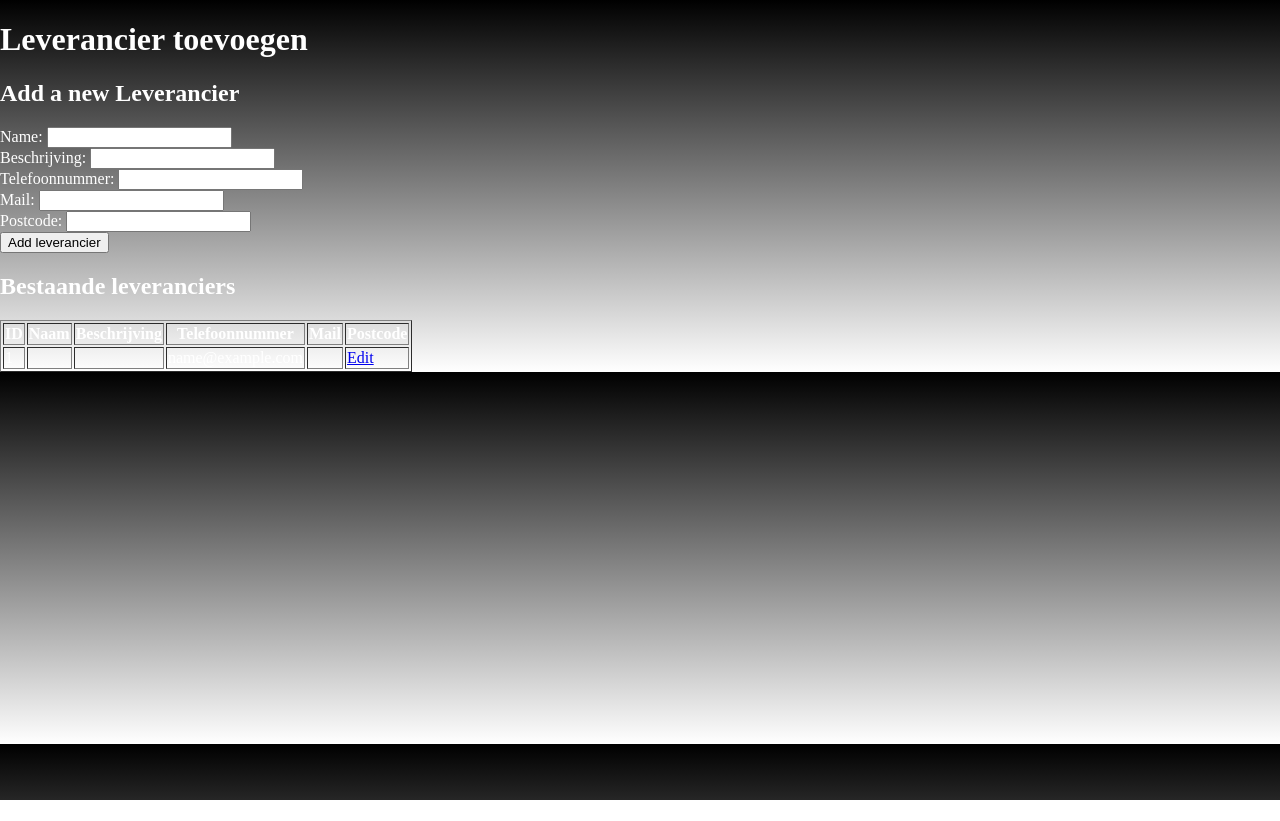
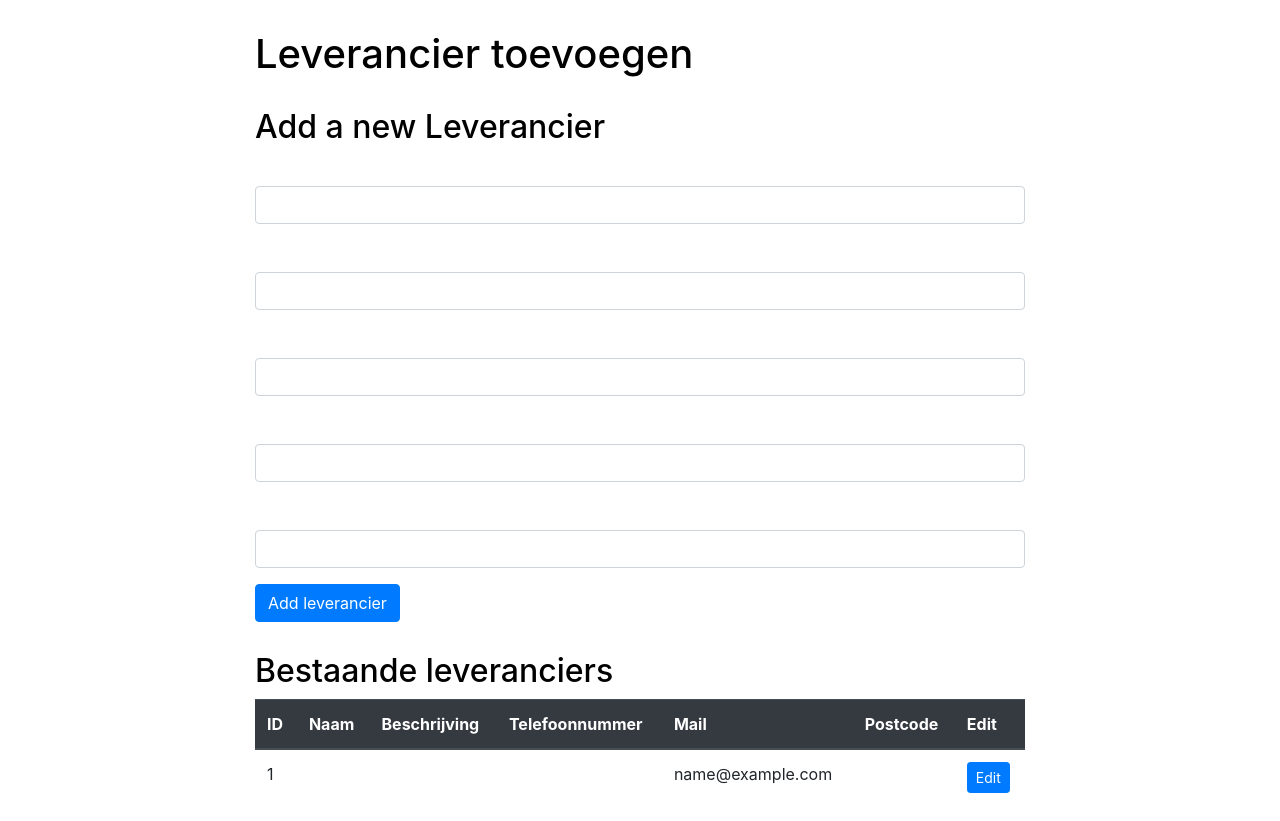
Before and after one commit to Bodilukepoels/Voedselbank-Maaskantje, a PHP site: page /leverancierstoevoegen.php in a window 1280 px wide. Before the commit the page ends 800 px from the top, so only its background shows below. Run offline with PHP 8.4, Linux system fonts and the light colour scheme; tables that the repository leaves empty hold one stand-in row (values such as "Sample post"); data that the repository does not hold is empty.

Commit message:
ik ben goed in coderen

```diff
--- a/leverancierstoevoegen.php
+++ b/leverancierstoevoegen.php
@@ -1,33 +1,61 @@
 <!DOCTYPE html>
 <html lang="en">
+
 <head>
     <meta charset="UTF-8">
     <meta name="viewport" content="width=device-width, initial-scale=1.0">
     <title>Leverancier Management</title>
-    <link rel="stylesheet" href="styles.css">
+    <link rel="stylesheet" href="https://stackpath.bootstrapcdn.com/bootstrap/4.5.0/css/bootstrap.min.css">
+    <style>
+        body {
+            padding: 20px;
+        }
+
+        .container {
+            max-width: 800px;
+        }
+
+        h1, h2 {
+            margin-top: 30px;
+            color: black;
+        }
+    </style>
 </head>
+
 <body>
     <?php
     include "navigation.php";
     ?>
+    <div class="container">
         <h1>Leverancier toevoegen</h1>
         <h2>Add a new Leverancier</h2>
         <form action="leveranciers.php" method="POST">
+            <div class="form-group">
                 <label for="naam">Name:</label>
-        <input type="text" id="naam" name="naam" required><br>
+                <input type="text" class="form-control" id="naam" name="naam" required>
+            </div>
+            <div class="form-group">
                 <label for="beschrijving">Beschrijving:</label>
-        <input type="text" id="beschrijving" name="beschrijving" required><br>
+                <input type="text" class="form-control" id="beschrijving" name="beschrijving" required>
+            </div>
+            <div class="form-group">
                 <label for="Telefoonnummer">Telefoonnummer:</label>
-        <input type="number" id="Telefoonnummer" name="Telefoonnummer" required><br>
+                <input type="number" class="form-control" id="Telefoonnummer" name="Telefoonnummer" required>
+            </div>
+            <div class="form-group">
                 <label for="Mail">Mail:</label>
-        <input type="email" id="Mail" name="Mail" required><br>
+                <input type="email" class="form-control" id="Mail" name="Mail" required>
+            </div>
+            <div class="form-group">
                 <label for="postcode">Postcode:</label>
-        <input type="text" id="postcode" name="postcode" required><br>
-        <input type="submit" value="Add leverancier">
+                <input type="text" class="form-control" id="postcode" name="postcode" required>
+            </div>
+            <button type="submit" class="btn btn-primary">Add leverancier</button>
         </form>
 
         <h2>Bestaande leveranciers</h2>
-    <table border="1">
+        <table class="table">
+            <thead class="thead-dark">
                 <tr>
                     <th>ID</th>
                     <th>Naam</th>
@@ -35,7 +63,10 @@
                     <th>Telefoonnummer</th>
                     <th>Mail</th>
                     <th>Postcode</th>
+                    <th>Edit</th>
                 </tr>
+            </thead>
+            <tbody>
                 <?php
                 include 'config.php';
 
@@ -44,7 +75,7 @@
                     $beschrijving = $_POST['beschrijving'];
                     $Telefoonnummer = $_POST['Telefoonnummer'];
                     $Mail = $_POST['Mail'];
-            $postcode = $_POST['postcode']; // Define this variable
+                    $postcode = $_POST['postcode'];
 
                     try {
                         $sql = "INSERT INTO leveranciers (naam, beschrijving, Telefoonnummer, `Mail`, postcode) VALUES (?, ?, ?, ?, ?)";
@@ -54,7 +85,6 @@
                         echo "Error: " . $e->getMessage();
                     }
                 }
-
 
                 try {
                     $sql = "SELECT * FROM leveranciers";
@@ -66,16 +96,20 @@
                         echo "<tr>";
                         echo "<td>" . $leverancier['id'] . "</td>";
                         echo "<td>" . $leverancier['naam'] . "</td>";
+                        echo "<td>" . $leverancier['beschrijving'] . "</td>";
                         echo "<td>" . $leverancier['Telefoonnummer'] . "</td>";
                         echo "<td>" . $leverancier['Mail'] . "</td>";
-                echo "<td>" . $leverancier['Postcode'] . "</td>";
-                echo "<td><a href='edit_leverancier.php?id=" . $leverancier['id'] . "'>Edit</a></td>";
+                        echo "<td>" . $leverancier['postcode'] . "</td>";
+                        echo "<td><a href='edit_leverancier.php?id=" . $leverancier['id'] . "' class='btn btn-primary btn-sm'>Edit</a></td>";
                         echo "</tr>";
                     }
                 } catch (PDOException $e) {
                     echo "Error: " . $e->getMessage();
                 }
                 ?>
+            </tbody>
         </table>
+    </div>
 </body>
+
 </html>
```
Also changed, not shown: leveranciersoverzicht.php (+36 -22 lines). Lines whose indentation alone changed are shown as unchanged.
